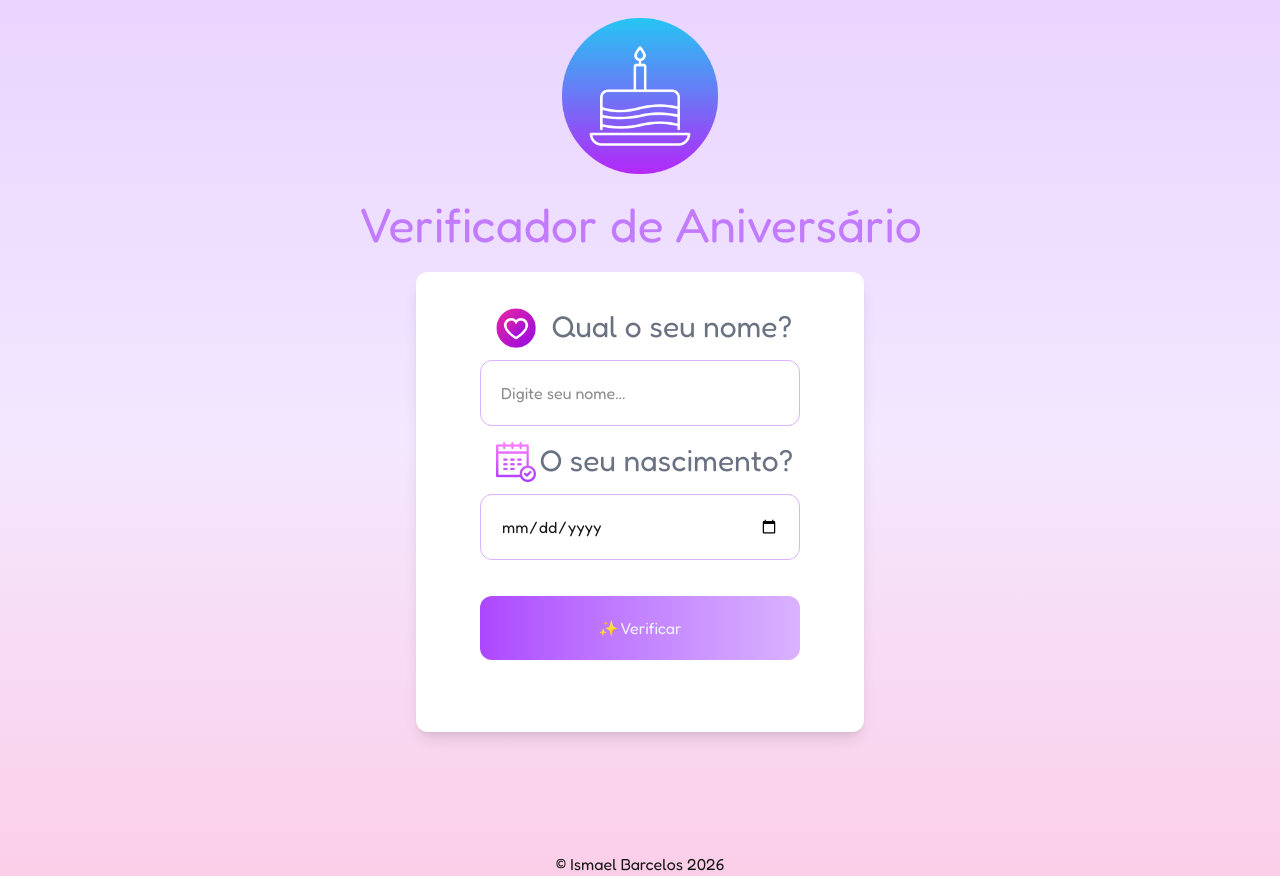
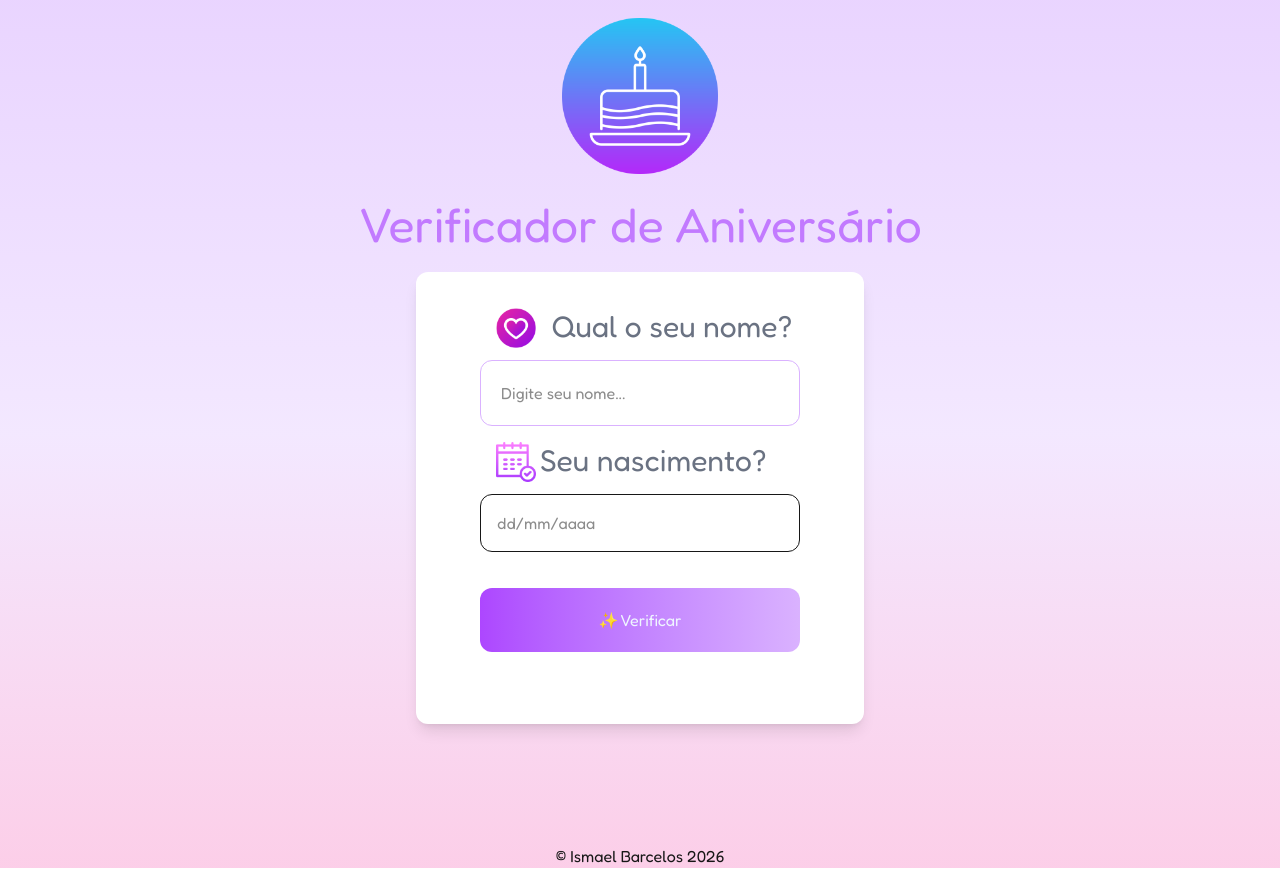
Before and after one commit to ismaelbarcelos/BdayCheck, a Next.js app: page / in a window 1280 px wide. Built offline with nearby package versions, Linux system fonts and the light colour scheme.

Commit message:
update 0.70

```diff
--- a/app/components/comp.tsx
+++ b/app/components/comp.tsx
@@ -9,6 +9,8 @@ import { div, h1 } from "framer-motion/client"
 import { intervalToDuration } from 'date-fns';
 
 
+import DatePicker from "react-datepicker"
+import "react-datepicker/dist/react-datepicker.css"
 
 
 
@@ -17,8 +19,8 @@ export function AppCheckNiver(){
 
 
 
-  const [valorName,setName] = useState("")
-  const [valorData, setData] = useState("")
+
+
   const [valorRes , setRes] = useState("")
 
   const time =new Date()
@@ -28,16 +30,48 @@ export function AppCheckNiver(){
 
 
 // pegando as datas do setData do useState()
-  const stateData = valorData.split("-")
-  let statedia = Number(stateData[2])
-  let statemes = Number(stateData[1])
-  let stateano = Number(stateData[0])
+ // const stateData = valorData.split("-")
+// let statedia = Number(stateData[2])
+// let statemes = Number(stateData[1])
+// let stateano = Number(stateData[0])
 
   //pegar o anos de vida
-  let anosDvida = Math.abs(stateano - ano)
-  let mesDvida = Math.abs(statemes - mes)
+//  let anosDvida = Math.abs(stateano - ano)
+// let mesDvida = Math.abs(statemes - mes)
 
-  // calcular o tempo que falta para o aniversario
+const [valorData, setData] = useState<Date | null>(null)
+ const [valorName,setName] = useState("")
+
+
+//confete
+const [aniversario, setAniversario] = useState(false)
+
+//painel
+const [mostrarResultado, setMostrarResultado] = useState(false)
+
+ const [mesesParaAniversario, setMesesParaAniversario] = useState(0)
+  const [diasParaAniversario, setDiasParaAniversario] = useState(0)
+
+  function verificar(e:any){
+    e.preventDefault()
+
+
+    if (!valorData || !valorName)return
+
+   const statedia = valorData.getDate()
+const statemes = valorData.getMonth()+1
+
+
+
+
+
+  const time =new Date()
+  let mes = time.getMonth()+1
+  let dia = time.getDate()
+  let ano = time.getFullYear()
+
+
+// calcular o tempo que falta para o aniversario
 
   let SeuAniversario = new Date(time.getFullYear(), statemes-1, statedia);
 
@@ -48,19 +82,35 @@ export function AppCheckNiver(){
 
   const duration = intervalToDuration({ start: time, end: SeuAniversario });
 
-    const mesesParaAniversario = duration.months;
-    const diasParaAniversario = duration.days;
+  //  const mesesParaAniversario = duration.months;
+  //  const diasParaAniversario = duration.days;
+
+   setMesesParaAniversario(duration.months ?? 0)
+    setDiasParaAniversario(duration.days ?? 0)
 
   // fim de calcular o tempo de aniversario
 
-//confete
-const [aniversario, setAniversario] = useState(false)
-
-//painel
-const [mostrarResultado, setMostrarResultado] = useState(false)
 
 
-  function verificar(){
+ //const [valorRes , setRes] = useState("")
+
+
+
+
+
+
+
+
+
+
+
+
+
+
+
+
+
+
 
   if(statedia == dia && statemes == mes){
     setRes(valorName)
@@ -75,10 +125,10 @@ const [mostrarResultado, setMostrarResultado] = useState(false)
  setMostrarResultado(true)
 }
 
-//função voltar para dados
+//função voltar para dar os dados
 function voltar(){
   setMostrarResultado(false)
-  setData("")
+  setData(null)
   setName("")
 }
 
@@ -117,9 +167,20 @@ return (
 
 <input required  placeholder="Digite seu nome..." value={valorName} onChange={e=>setName(e.target.value)} className="border border-purple-300  p-5 rounded-xl w-80" type="text" name="" id="" />
 
-<h1 className=" flex text-3xl text-gray-500 mt-4 "> <img className="w-10 mr-1 mb-3 ml-4 " src="/calendar.png" alt="" /> O seu nascimento?</h1>
+<h1 className=" flex text-3xl text-gray-500 mt-4 "> <img className="w-10 mr-1 mb-3 ml-4 " src="/calendar.png" alt="" />Seu nascimento?</h1>
 
-<input required value={valorData} onChange={e=>setData(e.target.value)} className="p-5 rounded-xl w-80 border-purple-300 border" type="date" name="" id="" />
+
+<DatePicker
+  selected={valorData}
+  onChange={(date:Date|null) => setData(date)}
+  dateFormat="dd/MM/yyyy"
+  placeholderText="dd/mm/aaaa"
+  showYearDropdown
+  scrollableYearDropdown
+  yearDropdownItemNumber={100}
+  className="border p-4 rounded-xl w-80"
+
+/>
 
 <button type="submit" className="bg-gradient-to-l  from-purple-300 to-purple-500   p-5 block w-80 rounded-xl mx-auto m-9 text-blue-50" >✨ Verificar </button>
 </form>
@@ -156,7 +217,7 @@ return (
 
 
                     <h1 className="text-5xl text-purple-400 mt-6"> Feliz Aniversário <span className="text-5xl">{valorRes}!</span></h1>
-                <h1 className="text-2xl">Hoje você completa {anosDvida} anos de vida!</h1>
+                <h1 className="text-2xl">Hoje você completa  anos de vida!</h1>
                <h1>Que este novo ano de vida seja repleto de alegrias, conquistas e muita felicidade! 🥳🎂🙏</h1>
               </motion.p>
 
@@ -194,7 +255,7 @@ return (
               <h1 className="text-5xl text-purple-400 mt-6 mb-5"  >Olá {valorName }!</h1>
 
                <h1 className="text-2xl">{valorRes}</h1>
-               <h2 className="text-red-400">Falta {mesesParaAniversario} mes(es) e {diasParaAniversario} dias ⏰ </h2>
+               <h2 className="text-red-400">Falta {mesesParaAniversario} mes(es) e {diasParaAniversario} dia(s) ⏰ </h2>
 
                 <img className="w-30 mx-auto m-5 " src="/party-hat.png" alt="chapel de aniversario" />
 
--- a/app/home/index.tsx
+++ b/app/home/index.tsx
@@ -2,6 +2,17 @@ export default function Home(){
   return (
     <div>
       <h1> home</h1>
+
+
+
+
+ <input required value={valorData} onChange={e=>setData(e.target.value)} className="p-5 rounded-xl w-80 border-purple-300 border" type="date" name="" id="" />
+
+
+
+
+
+
     </div>
   )
 }
--- a/package.json
+++ b/package.json
@@ -14,6 +14,7 @@
     "next": "16.1.6",
     "react": "19.2.3",
     "react-confetti": "^6.4.0",
+    "react-datepicker": "^9.1.0",
     "react-dom": "19.2.3"
   },
   "devDependencies": {
```
Also changed, not shown: 1 other file (tests, documents, lock files or other folders).
